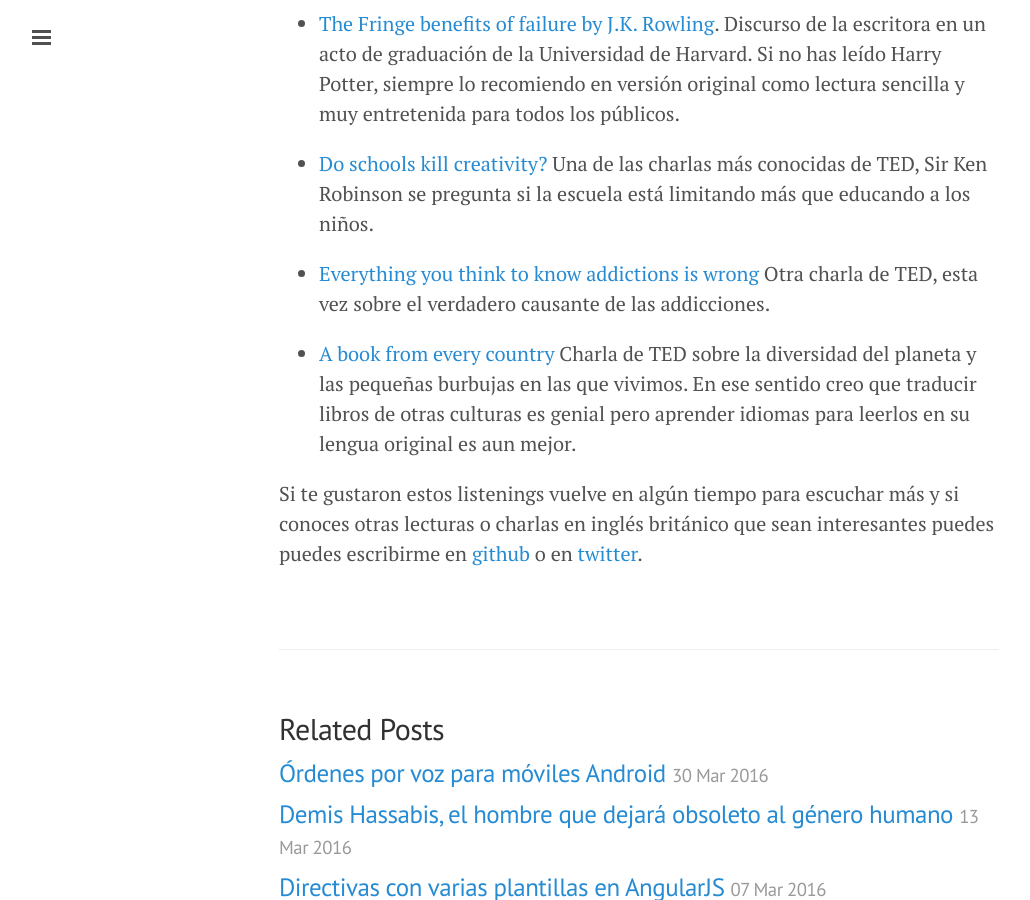
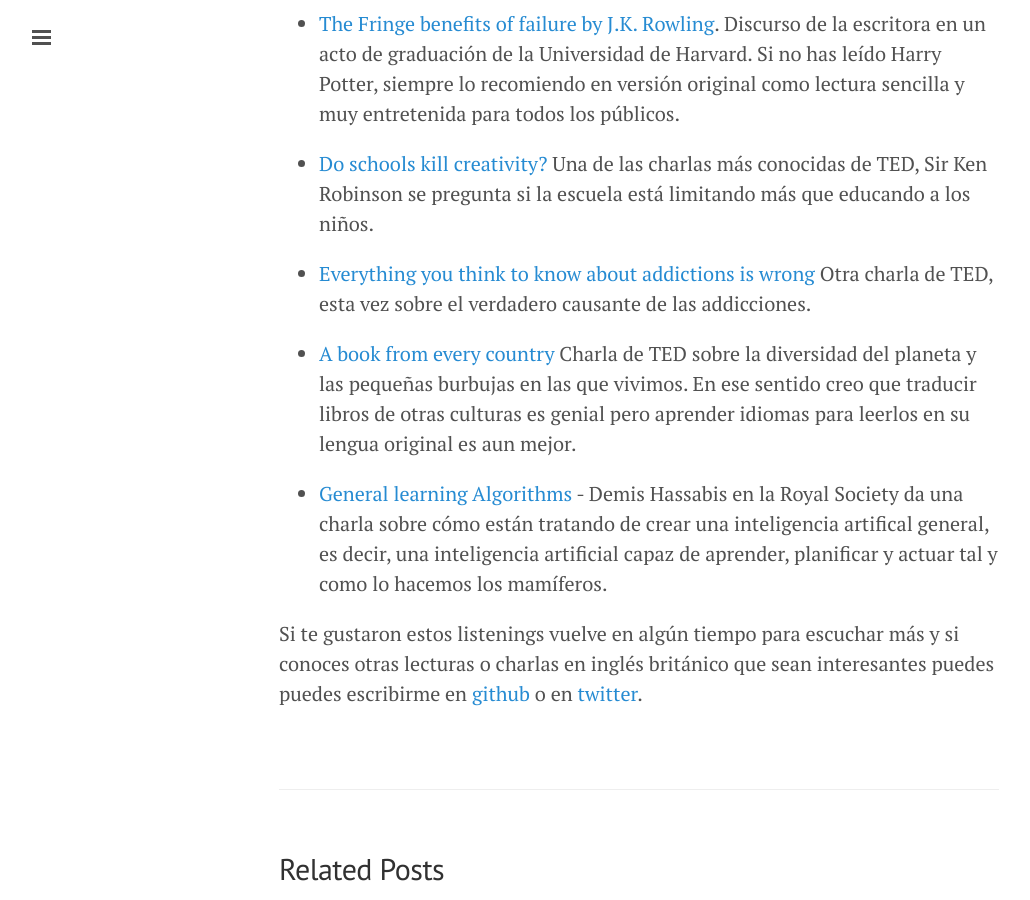
Before and after one commit to juanmirod/juanmirod.github.io, a Jekyll site: the page built from _posts/2016-02-02-listenings-estimulantes.markdown, in a window 1280 px wide and 900 px high, scrolled down 1858 px. Shown: the whole window, without its empty margins (1-1031 px from the left). Built offline with Jekyll 4.4.1, drawn with Linux system fonts in a browser that asks for light colours.

Commit message:
A couple of drafts and added more listenings

```diff
--- a/_posts/2016-02-02-listenings-estimulantes.markdown
+++ b/_posts/2016-02-02-listenings-estimulantes.markdown
@@ -34,8 +34,10 @@
 
 - [Do schools kill creativity?](http://www.ted.com/talks/ken_robinson_says_schools_kill_creativity) Una de las charlas más conocidas de TED, Sir Ken Robinson se pregunta si la escuela está limitando más que educando a los niños.
 
-- [Everything you think to know addictions is wrong](http://www.ted.com/talks/johann_hari_everything_you_think_you_know_about_addiction_is_wrong) Otra charla de TED, esta vez sobre el verdadero causante de las addicciones.
+- [Everything you think to know about addictions is wrong](http://www.ted.com/talks/johann_hari_everything_you_think_you_know_about_addiction_is_wrong) Otra charla de TED, esta vez sobre el verdadero causante de las addicciones.
 
 - [A book from every country](http://www.ted.com/talks/ann_morgan_my_year_reading_a_book_from_every_country_in_the_world) Charla de TED sobre la diversidad del planeta y las pequeñas burbujas en las que vivimos. En ese sentido creo que traducir libros de otras culturas es genial pero aprender idiomas para leerlos en su lengua original es aun mejor.
 
+- [General learning Algorithms](https://youtu.be/08Cl7ii6viY) - Demis Hassabis en la Royal Society da una charla sobre cómo están tratando de crear una inteligencia artifical general, es decir, una inteligencia artificial capaz de aprender, planificar y actuar tal y como lo hacemos los mamíferos.
+
 Si te gustaron estos listenings vuelve en algún tiempo para escuchar más y si conoces otras lecturas o charlas en inglés británico que sean interesantes puedes puedes escribirme en [github](https://github.com/juanmirod/juanmirod.github.io/blob/master/_posts/2016-02-02-listenings-estimulantes.markdown) o en [twitter](https://twitter.com/juanmirod).
--- a/_posts/2016-02-09-introducci-n-a-aprendizaje-profundo-deep-learning.markdown
+++ b/_posts/2016-02-09-introducci-n-a-aprendizaje-profundo-deep-learning.markdown
@@ -4,7 +4,7 @@
 layout: post
 tags: [Inteligencia Artifical]
 ---
-El Aprendizaje Profundo (AP) está demostrando ser de utilidad en múltiples campos e incluso ha conseguido hitos de la inteligencia artificial (IA) que se pensaba que aún estaban lejos en el futuro de la computación.
+El Aprendizaje Profundo (AP) está demostrando ser de utilidad en múltiples campos, e incluso ha conseguido hitos de la inteligencia artificial (IA) que se pensaba que aún estaban lejos en el futuro de la computación.
 
 El más reciente ejemplo fue la victoria de AlphaGo sobre un jugador profesional de Go. El Go era, hasta ahora un juego donde los humanos no podían ser vencidos por las máquinas. Un tablero de gran tamaño y reglas sencillas hacen que la cantidad de movimientos posibles en cada turno de un jugador de Go sea altísima. La combinatoria explota y los árboles de búsqueda se vuelven totalmente ineficientes en este juego. Pero, tras décadas tratando de encontrar la solución a este juego, AlphaGo ha aprendido a jugar semi autónomamente, básicamente jugando partidas contra si mismo y aprendiendo de los jugadores profesionales.
 
```
Also changed, not shown: other parts of _posts/2016-02-09-introducci-n-a-aprendizaje-profundo-deep-learning.markdown (+1 -1 lines), _posts/2016-04-21-tests-unitarios-en-javascript.markdown (added, +40 -0 lines).
